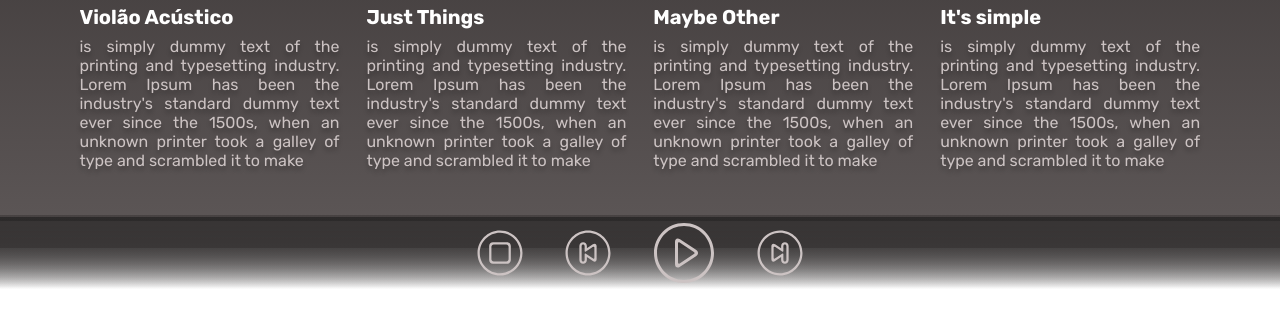
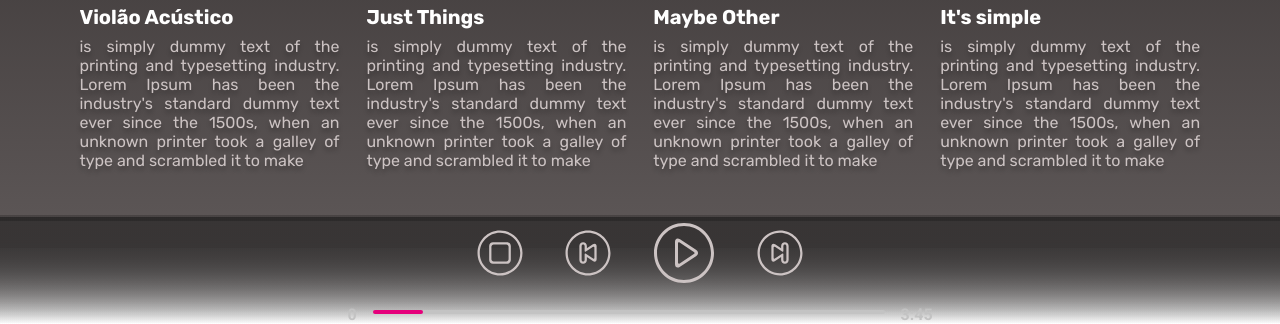
Before and after one commit to LuizDevExe/Cubos-Player, a React app: page / in a window 1280 px wide. Shown: the part 552-876 px from the top of the page. Before the commit the page ends 841 px from the top, so only its background shows below. Built offline with nearby package versions, Linux system fonts and the light colour scheme.

Commit message:
Criação barra de progresso

```diff
--- a/src/components/MusicCard/musicCard.js
+++ b/src/components/MusicCard/musicCard.js
@@ -10,16 +10,32 @@ export function MusicCard({ id, title, description, cover, url }) {
     const { audioPlayer } = useContext(SiteContext);
 
     async function PlayPause() {
+
+        setInterval(() => {
+            const duration = audioPlayer.current.duration / 60;
+
+            const currentProgress = ((audioPlayer.current.currentTime / 60) * 100) / duration;
+
+            setSiteState((prev) => ({
+                ...prev,
+                progress: currentProgress,
+            }))
+
+        }, 1000);
+
+
+
         let indexMusic = musics.findIndex(i => i.url === url);
         let tittleMusic = musics[indexMusic].title;
         let artistMusic = musics[indexMusic].artist;
+
         await setSiteState((prev) => ({
             ...prev,
             url,
             tocando: true,
             idIndex: indexMusic,
             tittle: tittleMusic,
-            artist: artistMusic
+            artist: artistMusic,
         }))
 
         audioPlayer.current.play();
--- a/src/components/Player/PlayerS.js
+++ b/src/components/Player/PlayerS.js
@@ -1,4 +1,4 @@
-import React, { useContext } from "react";
+import React, { useContext, useRef, useState } from "react";
 import { SiteContext } from "../../context/site/context";
 import Stop from '../../assets/stop.svg';
 import Prev from '../../assets/previous.svg';
@@ -11,13 +11,27 @@ import './styles.css'
 function AudioPlayer() {
 
     const { siteState, setSiteState, audioPlayer } = useContext(SiteContext);
-    const { url, tocando,tittle,artist } = siteState;
+    const { url, tocando, tittle, artist, progress } = siteState;
+
+    const [width, setWidth] = useState("80%");
 
 
     const PlayPause = () => {
+
+        setInterval(() => {
+            const duration = audioPlayer.current.duration / 60;
+
+            const currentProgress = ((audioPlayer.current.currentTime / 60) * 100) / duration;
+
+            setSiteState((prev) => ({
+                ...prev,
+                progress: currentProgress,
+            }))
+        }, 1000);
+
         setSiteState((prev) => ({
             ...prev,
-            tocando:!tocando,
+            tocando: !tocando,
         }));
         if (!tocando) {
             audioPlayer.current.play();
@@ -39,18 +53,21 @@ function AudioPlayer() {
         }
     }
 
+
+
     async function prev() {
         audioPlayer.current.pause();
         let music = musics.find(e => e.url === url);
         if (music.id !== 1) {
             let prevMusic = musics.find(e => e.id === music.id - 1);
             let indexMusic = musics.findIndex(i => i.url === url);
-            let tittleMusic = musics[indexMusic -1].title;
-            let artistMusic = musics[indexMusic -1].artist;
+            let tittleMusic = musics[indexMusic - 1].title;
+            let artistMusic = musics[indexMusic - 1].artist;
+
             await setSiteState((prev) => ({
                 ...prev,
                 url: prevMusic.url,
-                tittle:tittleMusic,
+                tittle: tittleMusic,
                 artist: artistMusic,
                 tocando: true
             }))
@@ -60,7 +77,7 @@ function AudioPlayer() {
             audioPlayer.current.currentTime = 0;
             audioPlayer.current.play();
 
-        } else{
+        } else {
             await setSiteState((prev) => ({
                 ...prev,
                 tocando: false
@@ -76,19 +93,19 @@ function AudioPlayer() {
         if (music.id !== musics.length) {
             let nextMusic = musics.find(e => e.id === music.id + 1);
             let indexMusic = musics.findIndex(i => i.url === url);
-            let tittleMusic = musics[indexMusic +1].title;
-            let artistMusic = musics[indexMusic +1].artist;
+            let tittleMusic = musics[indexMusic + 1].title;
+            let artistMusic = musics[indexMusic + 1].artist;
             await setSiteState((prev) => ({
                 ...prev,
                 url: nextMusic.url,
                 artist: artistMusic,
-                tittle:tittleMusic,
+                tittle: tittleMusic,
                 tocando: true
             }))
             audioPlayer.current.currentTime = 0;
             audioPlayer.current.play();
 
-        }else{
+        } else {
             await setSiteState((prev) => ({
                 ...prev,
                 tocando: !tocando
@@ -122,8 +139,16 @@ function AudioPlayer() {
                         </div>
                     </div>
                     <div className="tempo_musica">
-                        {/*tempo atual*/}
-
+                        <strong className="comeco">0</strong>
+                        <div className="container-barra-progresso">
+                            <div className="barra-progresso"></div>
+                            <div
+                                className="cor-barra-progresso"
+                                style={{ width: `${progress}%` }}
+                            >
+                            </div>
+                        </div>
+                        <strong className="final">3:45</strong>
                     </div>
                 </div>
             </div>
--- a/src/components/Player/styles.css
+++ b/src/components/Player/styles.css
@@ -45,7 +45,41 @@
     gap: 2.5rem;
 }
 
-.botoes div:hover{
+.botoes div:hover {
     transform: scale(1.05);
     opacity: 0.8;
 }
+
+.tempo_musica {
+    display: flex;
+    align-items: center;
+    gap: 1rem;
+
+    border-radius: 30px;
+
+    margin-top: 1rem;
+
+    font-family: Roboto;
+
+    color: #c3c3c3;
+
+}
+
+.container-barra-progresso {
+    width: 40vw;
+}
+
+.barra-progresso {
+    border-bottom: 4px solid #c3c3c3;
+    border-radius: 30px;
+}
+
+.cor-barra-progresso {
+    border-bottom: 4px solid #e5007b;
+    border-radius: 30px;
+    position: relative;
+    top: -4px;
+    left: 0;
+
+    width: 50px;
+}
--- a/src/context/site/context.js
+++ b/src/context/site/context.js
@@ -5,6 +5,7 @@ const defaultValue = {
     tocando: false,
     artist: "",
     tittle: "",
+    duation: 0,
     idIndex: 0
 }
 
```
Also changed, not shown: 1 other file.
